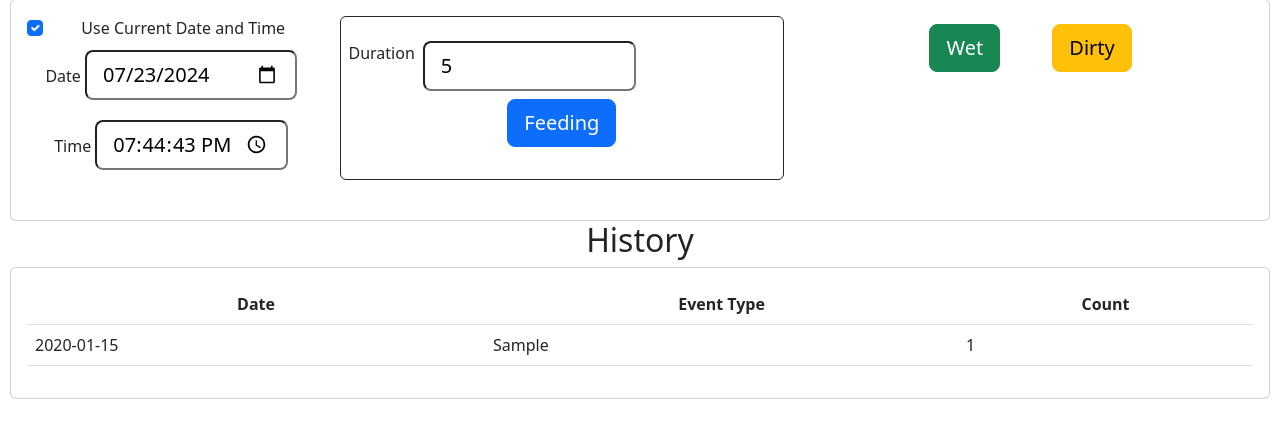
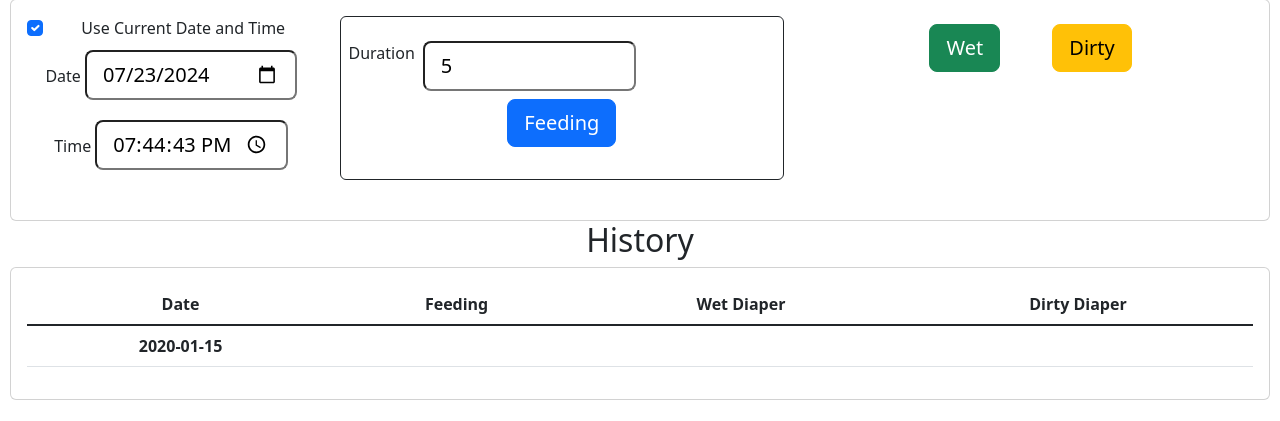
Before and after one commit to eeshwar1/baby-tracking, a Flask app: page / in a window 1280 px wide. Shown: the part 379-800 px from the top of the page. Run offline with Flask 3, Linux system fonts and the light colour scheme; tables that the repository leaves empty hold one stand-in row (values such as "Sample post"); lists and menus that the app fills with data are empty; some libraries are stand-ins or nearby versions.

Commit message:
Fixed event time issue, history of events view to be more compact

```diff
--- a/app/app.py
+++ b/app/app.py
@@ -89,11 +89,30 @@ def get_day_wise_counts():
             day_counts_dict['count'] = row_dict['count']
             day_wise_counts_data.append(day_counts_dict)
 
-        day_wise_counts_data_json = json.dumps(day_wise_counts_data, indent=4)
+     #  combine date for the same date
+        day_counts = {}
+        for item in day_wise_counts_data:
+            _date =  item['event_date']
+            _count_item={}
+            for _item in day_wise_counts_data:
+                if _item['event_date'] == _date:
+                    _count_item[_item['event_type']]=_item['count']
 
-        day_wise_counts_data_string = json.loads(day_wise_counts_data_json)
+            day_counts[_date]=_count_item
 
-    return day_wise_counts_data_string
+      # convert to a pivot table layout with date and count values for each event_type
+        day_counts_pivot=[]
+        for key in day_counts.keys():
+            _item = day_counts[key]
+            _item['date']=key
+            day_counts_pivot.append(_item)
+
+        day_wise_counts_pivot_json = json.dumps(day_counts_pivot, indent=4)
+
+        day_wise_counts_pivot_string = json.loads(day_wise_counts_pivot_json)
+
+
+    return day_wise_counts_pivot_string
 
 @app.context_processor
 def inject_now():
@@ -133,21 +152,21 @@ def index():
 
         event_date = datetime.today().strftime("%Y-%m-%d")
         try:
-           event_date = request.form.get('event-date')
-           print("form date = ", event_date)
+           event_date = request.form.get("event-date")
+          #  print("form date = ", event_date)
         except Exception as e:
            event_date = datetime.today().strftime("%Y-%m-%d")
 
         event_time = datetime.now().strftime("%H:%M:%S.%f%z")
         try:
-           event_time_str = request.form.get('event-time')
-           event_time_obj = datetime.strptime(event_time_str, "%H:%M %p")
-           print(event_time_obj)
+           event_time_str = request.form.get("event-time")
+          #  print("event time str = " + event_time_str)
+           event_time_obj = datetime.strptime(event_time_str, "%H:%M:%S")
            event_time = event_time_obj.strftime("%H:%M:%S.%f%z")
-           print("event time", event_time)
+          #  print("event time", event_time)
         except Exception as e:
            event_time = datetime.now().strftime("%H:%M:%S.%f%z")
-           print("Exception event time", event_time)
+          #  print("Exception event time", event_time)
 
         new_event = Event(event_type=event_type,
                           event_date=event_date,
@@ -164,21 +183,6 @@ def index():
                                day_counts=day_counts,
                                day_wise_counts=day_wise_counts)
 
-@app.route('/test', methods=['GET'])
-def test():
-  return make_response(jsonify({'message': 'test route'}), 200)
-
-# create an event
-@app.route('/events', methods=['POST'])
-def create_event():
-  try:
-    data = request.get_json()
-    new_event = Event(event_type=data['event_type'])
-    db.session.add(new_event)
-    db.session.commit()
-    return make_response(jsonify({'message': 'event created'}), 201)
-  except Exception as e:
-    return make_response(jsonify({'message': 'error creating event'}), 500)
 
 # get all events
 @app.route('/events', methods=['GET'])
@@ -207,7 +211,7 @@ def get_events():
        events_data.append(event_dict)
 
     events_json = json.dumps(events_data, indent=4)
-    print(events_json)
+    # print(events_json)
 
     events_json_string = json.loads(events_json)
 
--- a/app/requirements.txt
+++ b/app/requirements.txt
@@ -1,4 +1,4 @@
-psycopg2-binary
+psycopg2
 requests
 Flask
 Flask-SQLAlchemy
--- a/app/static/css/style.css
+++ b/app/static/css/style.css
@@ -26,15 +26,3 @@ main {
     padding: 10px 10px 10px 10px;
     text-align: center;
 }
-
-td {
-
-    text-align: left;
-
-}
-
-th {
-
-    text-align: left;
-
-}
--- a/app/templates/index.html
+++ b/app/templates/index.html
@@ -121,11 +121,11 @@
               </label>
             </div>
             <div>
-            <label for="duration-time" class="form-label mb-4 my-2">Date</label>
+            <label for="event-date" class="form-label mb-4 my-2">Date</label>
             <input class="form-control-lg my-2" type="date" name="event-date" id="event-date">
             </div>
             <div>
-            <label for="event-date" class="form-label  mb-4 my-2">Time</label>
+            <label for="event-time" class="form-label  mb-4 my-2">Time</label>
             <input class="form-control-lg my-2" type="time" step="1" name="event-time" id="event-time">
             </div>
           </div>
@@ -150,29 +150,33 @@
 
     <h2>History</h2>
 
-    <div class="row justify-content-md-left">
+    <div class="row">
       <div class="col">
       <div class="card">
       <div class="card-body">
-        <table class="table">
+        <table class="table table-hover">
           <thead>
             <tr>
               <th scope="col">Date</th>
-              <th scope="col">Event Type</th>
-              <th scope="col">Count</th>
+              <th scope="col">Feeding</th>
+              <th scope="col">Wet Diaper</th>
+              <th scope="col">Dirty Diaper</th>
             </tr>
           </thead>
-          <tbody>
+          <tbody class="table-group-divider">
              {% for day_count in day_wise_counts %}
               <tr>
+                <th scope="row">
+                  {{ day_count['date'] }}
+                </th>
                 <td>
-                  {{ day_count['event_date'] }}
+                  {{ day_count['Feeding'] or " " }}
                 </td>
                 <td>
-                  {{ day_count['event_type'] }}
+                  {{ day_count['Wet Diaper'] or " "}}
                 </td>
                 <td>
-                  {{ day_count['count'] }}
+                  {{ day_count['Dirty Diaper'] or " " }}
                 </td>
               </tr>
             {% endfor %}
```
Also changed, not shown: 1 other file.
